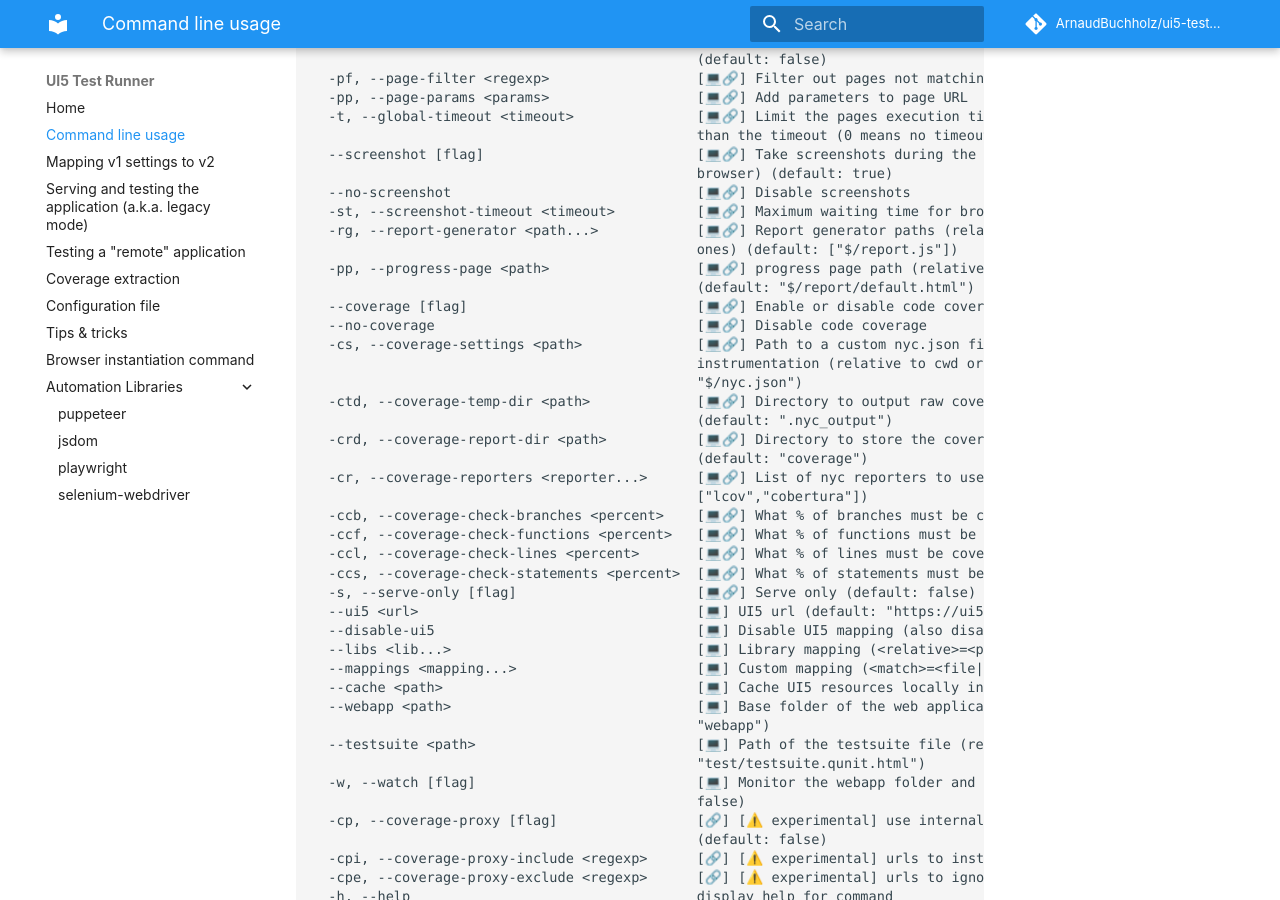
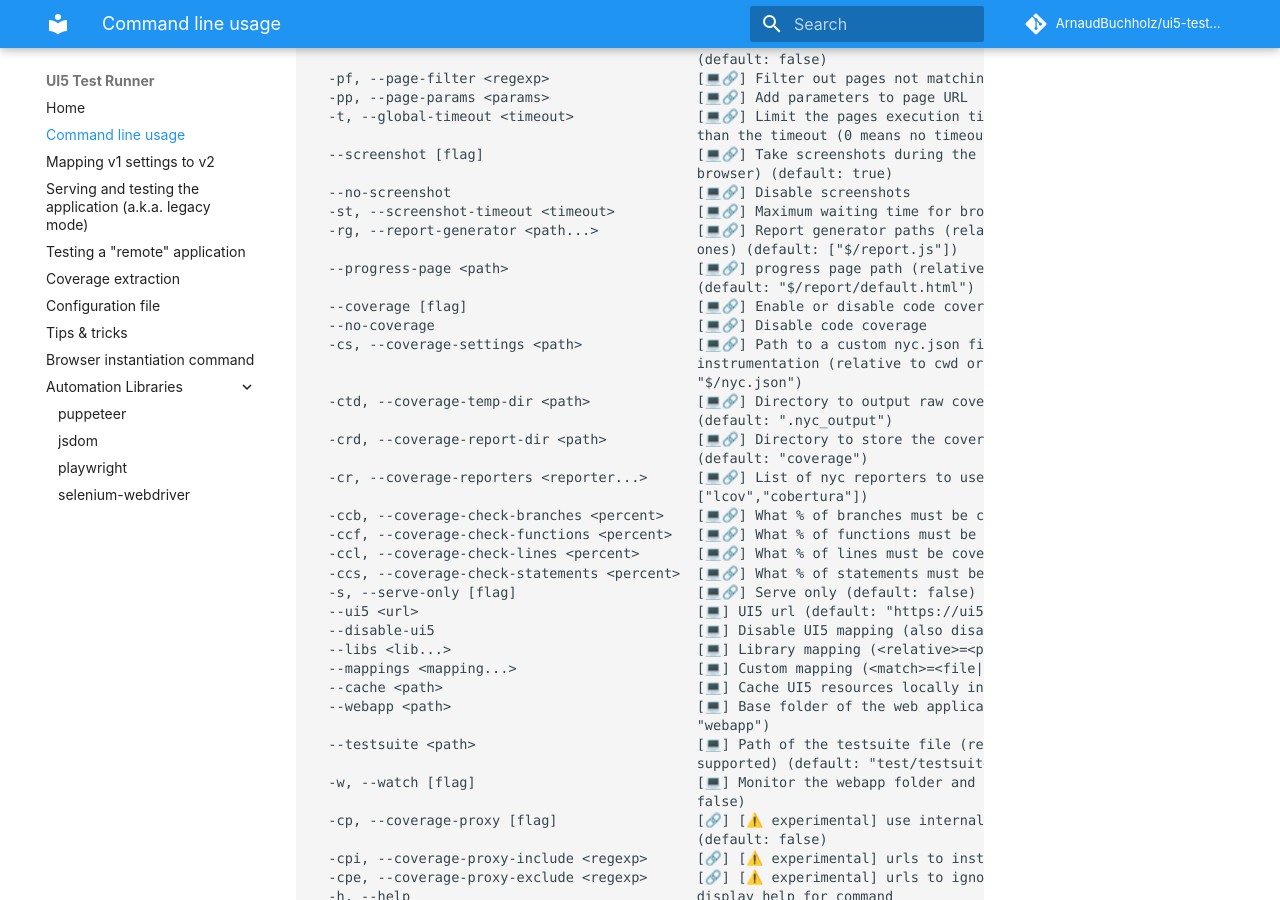
Before and after one commit to ArnaudBuchholz/ui5-test-runner, an MkDocs documentation site: the page built from docs/usage.md, in a window 1280 px wide and 900 px high, scrolled down 725 px. Built offline with MkDocs 1.6.1 and Material for MkDocs 9.7.7, drawn with Linux system fonts in a browser that asks for light colours; comment, search, counter and statistics services are not loaded.

Commit message:
documentation: update

```diff
--- a/docs/usage.md
+++ b/docs/usage.md
@@ -41,7 +41,7 @@
   -st, --screenshot-timeout <timeout>          [💻🔗] Maximum waiting time for browser screenshot (default: 5000)
   -rg, --report-generator <path...>            [💻🔗] Report generator paths (relative to cwd or use $/ for provided
                                                ones) (default: ["$/report.js"])
-  -pp, --progress-page <path>                  [💻🔗] progress page path (relative to cwd or use $/ for provided ones)
+  --progress-page <path>                       [💻🔗] progress page path (relative to cwd or use $/ for provided ones)
                                                (default: "$/report/default.html")
   --coverage [flag]                            [💻🔗] Enable or disable code coverage
   --no-coverage                                [💻🔗] Disable code coverage
@@ -66,8 +66,8 @@
   --cache <path>                               [💻] Cache UI5 resources locally in the given folder (empty to disable)
   --webapp <path>                              [💻] Base folder of the web application (relative to cwd) (default:
                                                "webapp")
-  --testsuite <path>                           [💻] Path of the testsuite file (relative to webapp) (default:
-                                               "test/testsuite.qunit.html")
+  --testsuite <path>                           [💻] Path of the testsuite file (relative to webapp, URL parameters are
+                                               supported) (default: "test/testsuite.qunit.html")
   -w, --watch [flag]                           [💻] Monitor the webapp folder and re-execute tests on change (default:
                                                false)
   -cp, --coverage-proxy [flag]                 [🔗] [⚠️ experimental] use internal proxy to instrument remote files
```
